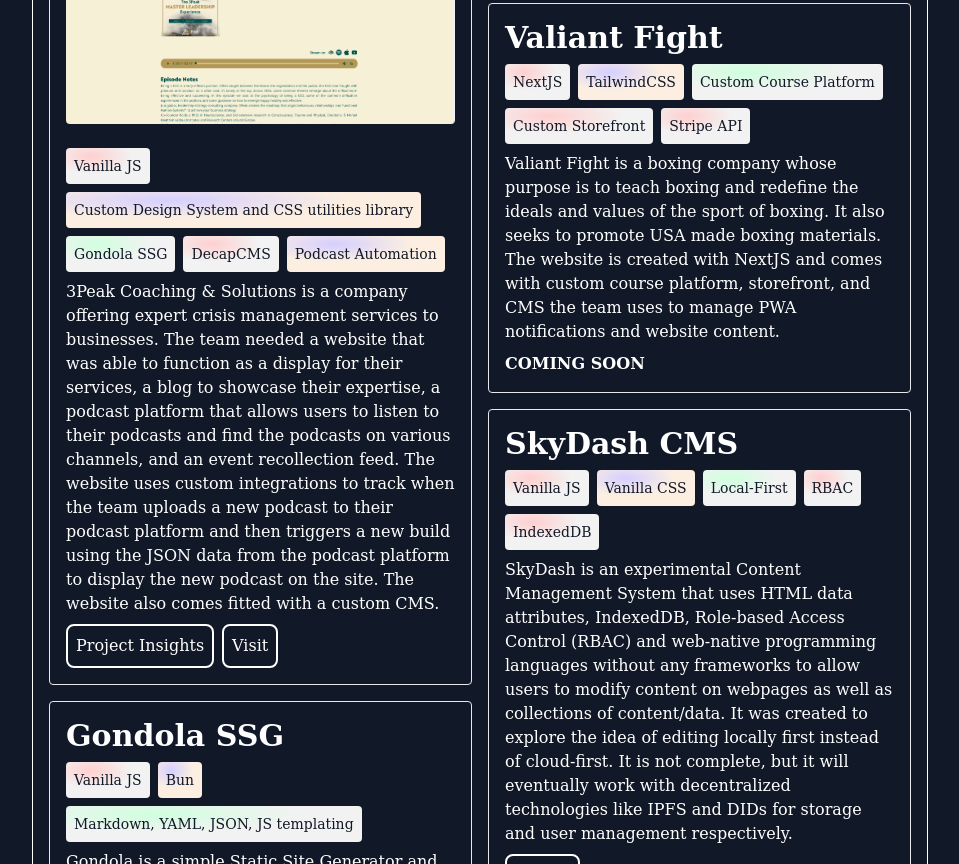
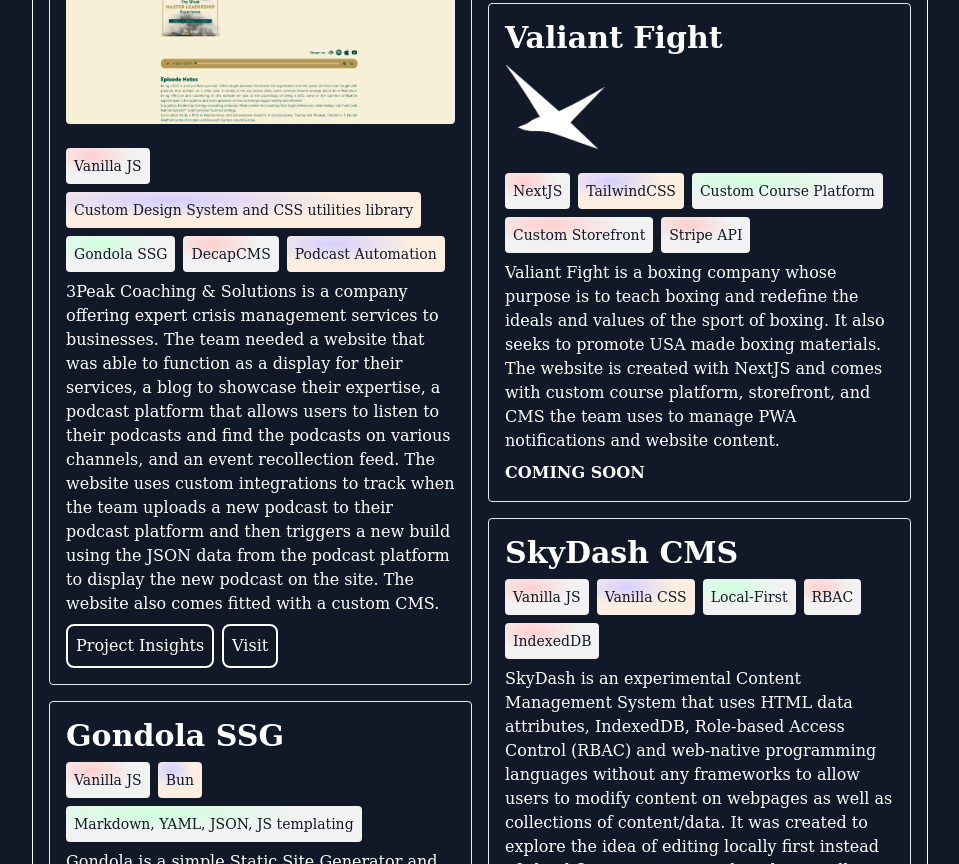
Before and after one commit to oofytronic/oofbetold, a website: page index.html in a window 1280 px wide. Shown: the part 1921-2785 px from the top of the page, without its empty margins (160-1119 px from the left). Drawn offline with Linux system fonts and the light colour scheme.

Commit message:
add valiant icon

```diff
--- a/index.html
+++ b/index.html
@@ -21,8 +21,7 @@
     }
     .bg-ar:hover {
     	background: #e3ba96;
-    }
-    /* Webkit browsers (Chrome, Safari) */
+    }    /* Webkit browsers (Chrome, Safari) */
     ::-webkit-scrollbar {
       width: 12px; /* Width of the scrollbar */
       height: 12px; /* Height of the scrollbar (for horizontal scrollbars) */
@@ -133,7 +132,7 @@
 
 		<section id="latest-work">
 			<h2 class="text-4xl font-bold">Latest Work</h2>
-			<div class="lg:columns-2 gap-4 py-4">
+			<div class="card-area lg:columns-2 gap-4 py-4">
 				<!-- BridgeBeat -->
 				<div class="card block break-inside-avoid lg:order-1 h-fit p-4 mb-4 rounded border transition duration-300 hover:rotate-2 hover:bg-slate-800" data-bg="bg-slate-950" data-circle-color="bg-slate-800" data-sibling-color="bg-green-600">
 					<div class="flex flex-col gap-2">
@@ -207,7 +206,7 @@
 					</div>
 				</div>
 				<!-- AR -->
-				<div class="card block break-inside-avoid lg:order-2 h-fit p-4 mb-4 rounded border transition duration-300 hover:rotate-2 bg-ar" data-bg="bg-blue-700" data-circle-color="bg-orange-200" data-sibling-color="bg-sky-500">
+				<div class="card block break-inside-avoid lg:order-2 h-fit p-4 mb-4 rounded border transition duration-300 hover:rotate-2 bg-ar" data-bg="bg-blue-700" data-circle-color="bg-yellow-500" data-sibling-color="bg-sky-500">
 					<div class="flex flex-col gap-2">
 						<h3 class="text-3xl font-bold">Artist Retreats Workshop Platform</h3>
 						<img src="./assets/ar-screenshot.png" alt="Artist Retreats Workshop Page Screenshot" title="Workshop Page for the Artist Retreats website" class="w-full mb-4 rounded">
@@ -242,7 +241,7 @@
 				<div class="card block break-inside-avoid lg:order-3 h-fit p-4 mb-4 rounded border transition duration-300 hover:rotate-2 hover:bg-red-800" data-bg="bg-black" data-circle-color="bg-blue-600" data-sibling-color="bg-blue-600">
 					<div class="flex flex-col gap-2">
 						<h3 class="text-3xl font-bold">Valiant Fight</h3>
-						<!-- <img src="https://via.placeholder.com/800x400" alt="Blog Image" class="w-full mb-4 rounded"> -->
+						<img src="/assets/valiant-icon.png" alt="Valiant Icon" class="mb-4 rounded" style="width: 100px;">
 						<div class="flex flex-wrap gap-2">
 							<div class="bg-white text-gray-900 p-2 w-fit rounded" style="background:radial-gradient(50% 50% at 29.7% 23%,#ffcfcf 0%,rgb(242,242,242) 100%)">
 								<p class="text-sm">NextJS</p>
@@ -266,7 +265,7 @@
 					</div>
 				</div>
 				<!-- SkyDash -->
-				<div class="card block break-inside-avoid lg:order-3 h-fit p-4 mb-4 rounded border transition duration-300 hover:rotate-2 hover:bg-sky-600" data-bg="bg-blue-700" data-circle-color="bg-sky-600" data-sibling-color="bg-violet-500">
+				<div class="card block break-inside-avoid lg:order-3 h-fit p-4 mb-4 rounded border transition duration-300 hover:rotate-2 hover:bg-sky-600" data-bg="bg-blue-800" data-circle-color="bg-sky-600" data-sibling-color="bg-violet-500">
 					<div class="flex flex-col gap-2">
 						<h3 class="text-3xl font-bold">SkyDash CMS</h3>
 						<!-- <img src="https://via.placeholder.com/800x400" alt="Blog Image" class="w-full mb-4 rounded"> -->
```
Also changed, not shown: assets/valiant-icon.png (added), output.css.
